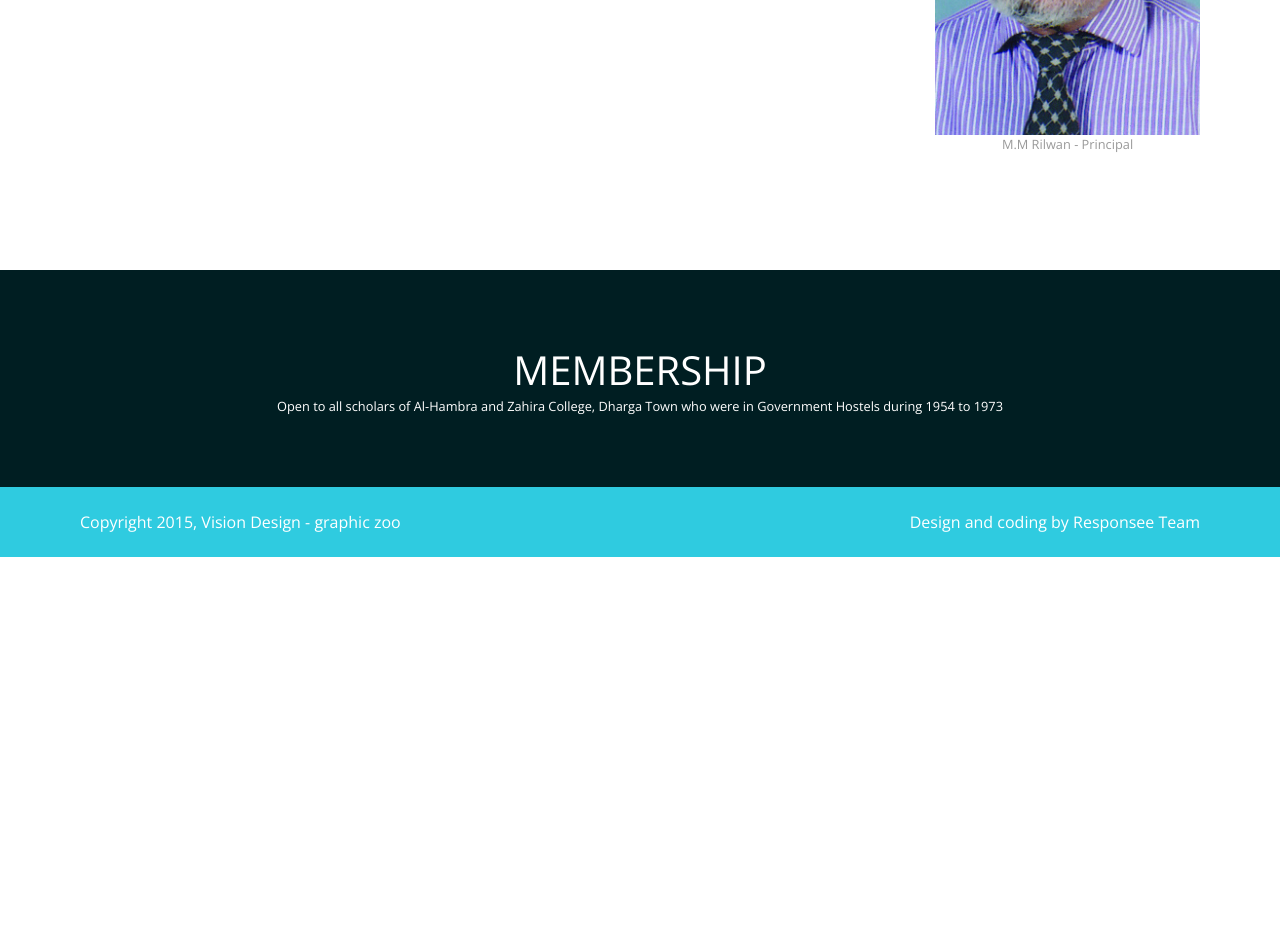
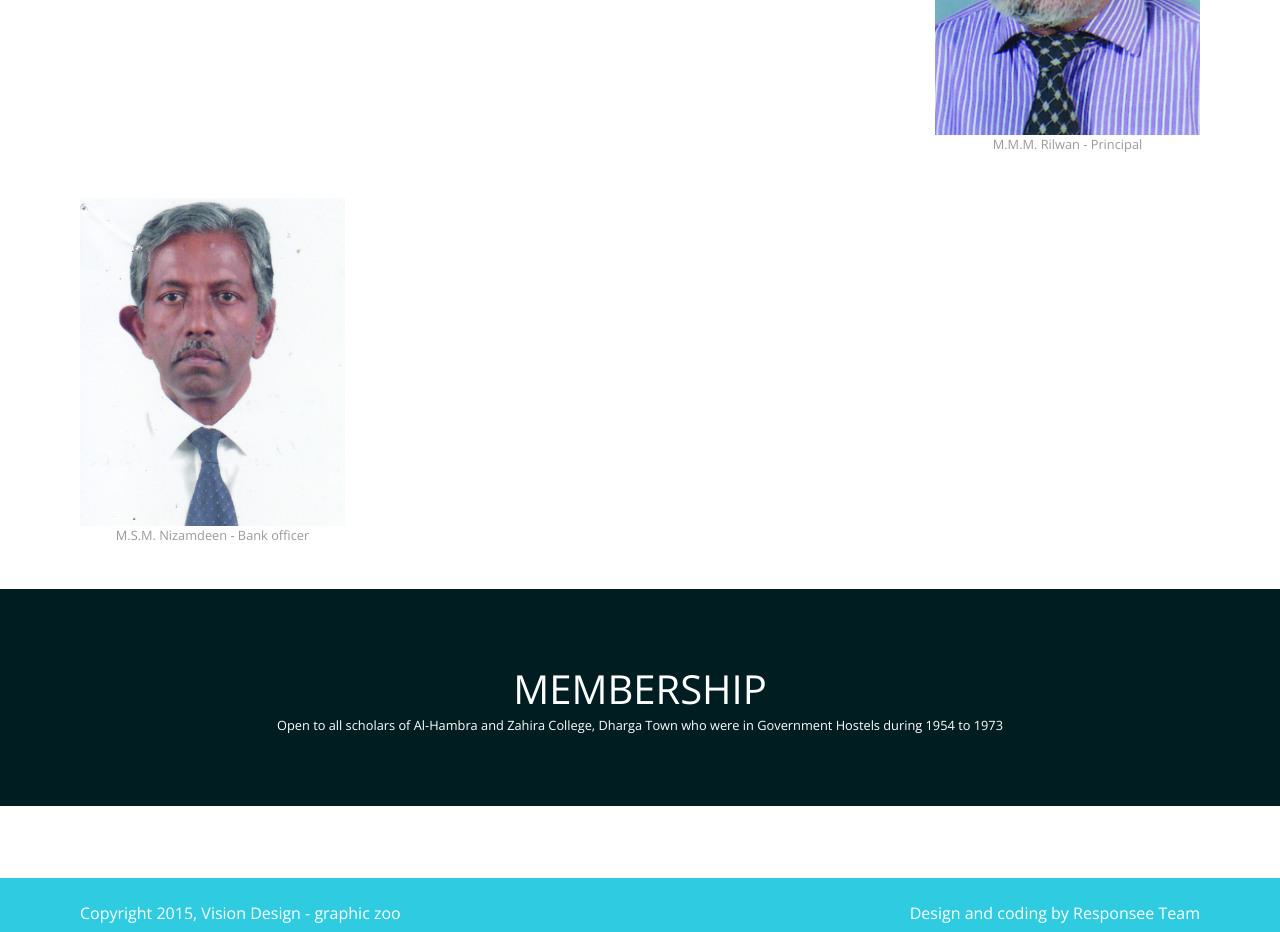
Before and after one commit to ShahidMafaz/shahidmafaz.github.io, a plain HTML site: page members.html in a window 1280 px wide. Shown: the part 2060-2992 px from the top of the page. Before the commit the page ends 2617 px from the top, so only its background shows below. Drawn offline with nearby package versions, Linux system fonts and the light colour scheme.

Commit message:
added image

```diff
--- a/members.html
+++ b/members.html
@@ -170,10 +170,13 @@
                   </div>
                   <div class="s-6 m-3 l-3">
                      <img src="img/members/16.jpg">
-                     <p class="subtitile">M.M Rilwan - Principal
+                     <p class="subtitile">M.M.M. Rilwan - Principal
                      </p>
                   </div>
-
+                  <div class="s-6 m-3 l-3">
+                     <img src="img/members/17.jpg">
+                     <p class="subtitile">M.S.M. Nizamdeen - Bank officer
+                     </p>
 				  <!--
 				  <div class="s-6 m-3 l-3">
                      <img src="img/members/10.jpg">
```
